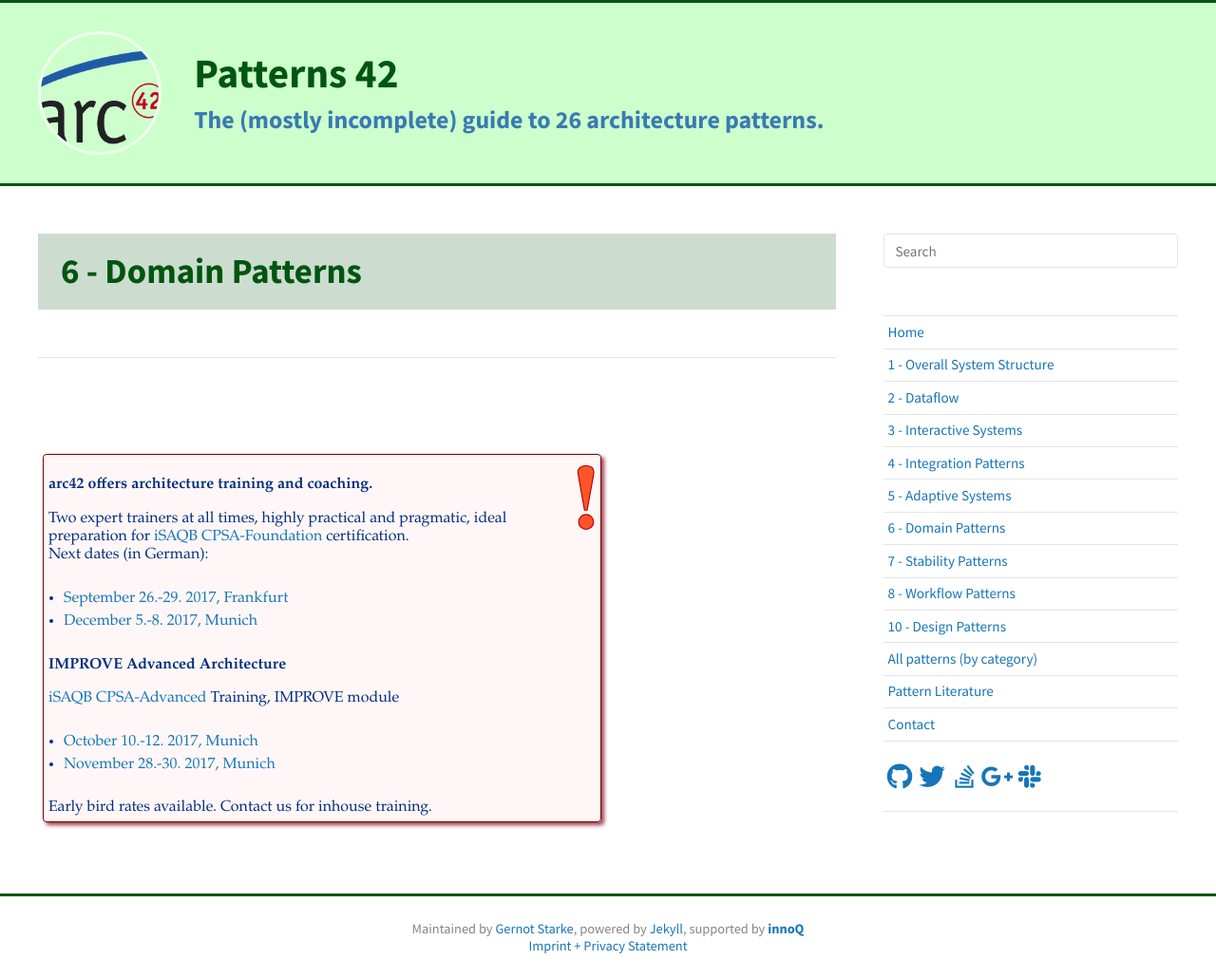
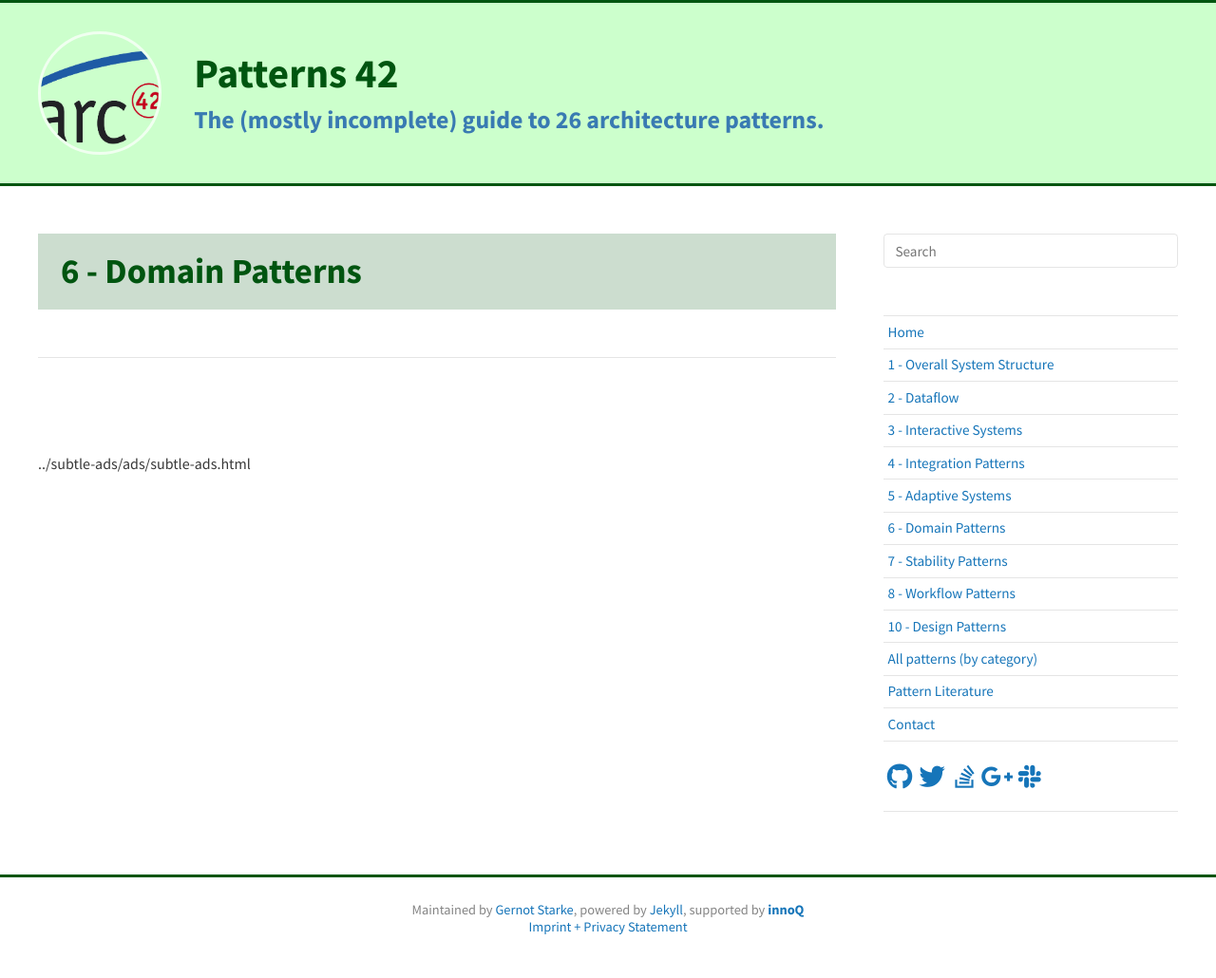
Before and after one commit to arc42/patterns.arc42.org-site, a Jekyll site: the page built from _pages/sect-6-domain.md, in a window 1280 px wide. Shown: the whole page at 95% size. Built offline with Jekyll 4.4.1, drawn with Linux system fonts in a browser that asks for light colours; nearby versions of some CDN libraries; comment, search, counter and statistics services are not loaded.

Commit message:
add gitmodules

```diff
--- a/_includes/subtle-ads.html
+++ b/_includes/subtle-ads.html
@@ -1,22 +1 @@
-<!-- (hopefully) unobtrusive ads for arc42 trainings and services -->
-
-<div class="subtle-ad">
-<h4>arc42 offers architecture training and coaching.</h4>
-  Two expert trainers at all times, highly practical and pragmatic,
-  ideal preparation for <a href="http://isaqb.org">iSAQB CPSA-Foundation</a> certification.
-<br>
-Next dates (in German):
-<ul>
-  <li><a href="http://www.arc42.de/termine.html">September 26.-29. 2017, Frankfurt</a></li>
-  <li><a href="http://www.arc42.de/termine.html">December 5.-8. 2017, Munich</a></li>
-</ul>
-<h4>IMPROVE Advanced Architecture</h4>
-<a href="http://isaqb.org">iSAQB CPSA-Advanced</a> Training, IMPROVE module
-<ul>
-<li><a href="http://www.arc42.de/termine.html">October 10.-12. 2017, Munich</a></li>
-<li><a href="http://www.arc42.de/termine.html">November 28.-30. 2017, Munich</a></li>
-</ul>
-Early bird rates available. Contact us for inhouse training.
-<br>
-</div>
-<br>
+../subtle-ads/ads/subtle-ads.html
```
Also changed, not shown: .gitmodules (added).
